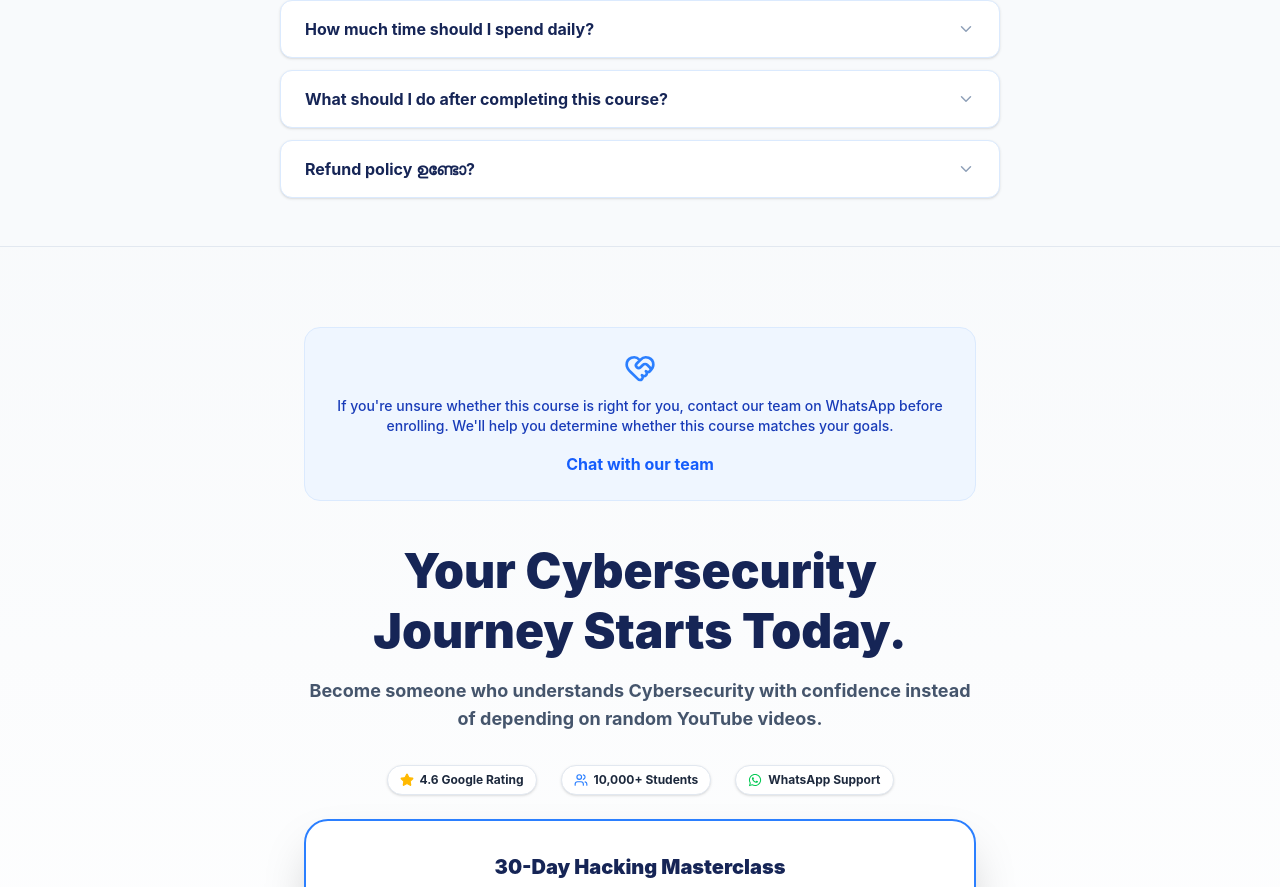
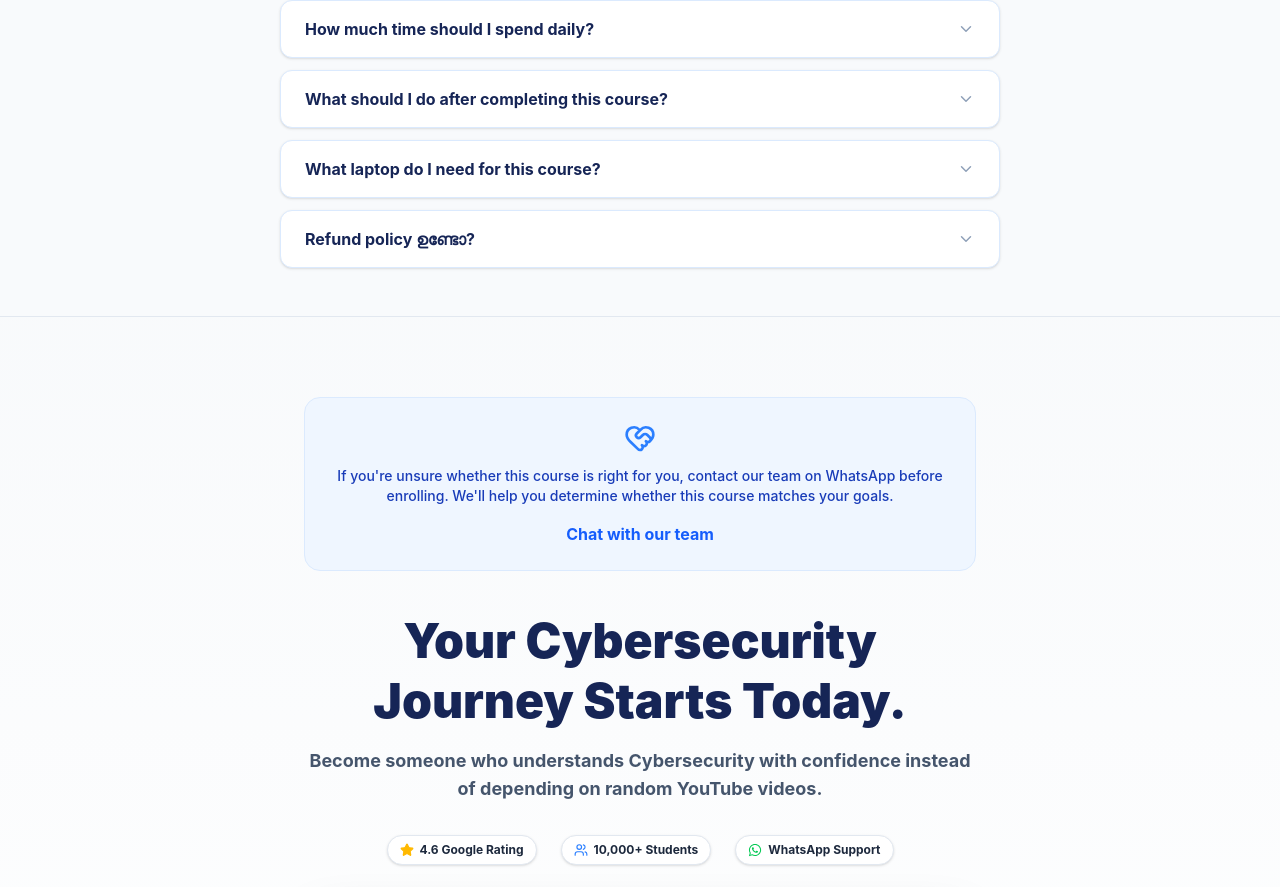
Before and after one commit to qnayds2026/JEH_landing_page, a React (Vite) app: page / in a window 1280 px wide. Shown: the part 9953-10840 px from the top of the page. Built offline with nearby package versions, Linux system fonts and the light colour scheme; no server answers.

Commit message:
new faq added

```diff
--- a/src/App.jsx
+++ b/src/App.jsx
@@ -135,6 +135,10 @@ const FAQS = [
     a: "ഈ മാസ്റ്റർക്ലാസ് നിങ്ങളുടെ സൈബർ സെക്യൂരിറ്റി യാത്രയുടെ ശക്തമായ അടിത്തറയാണ് (Foundation). ഇതിന് ശേഷം നിങ്ങൾക്ക് Advanced ലെവൽ സർട്ടിഫിക്കേഷൻ കോഴ്സുകളിലേക്ക് കടക്കാം.",
   },
   {
+    q: "What laptop do I need for this course?",
+    a: "You can start with any laptop that has an Intel Core i3 (or equivalent), 4GB RAM, and at least 50GB of free storage. Windows 10/11, macOS, and Linux are supported. For a smoother experience while running Kali Linux and other security tools, 8GB RAM is recommended.",
+  },
+  {
     q: "Refund policy ഉണ്ടോ?",
     a: "This is a digital recorded course with instant access. Once access is provided, refunds cannot be issued. If you have any questions, please contact us on WhatsApp before enrolling.",
   },
```
